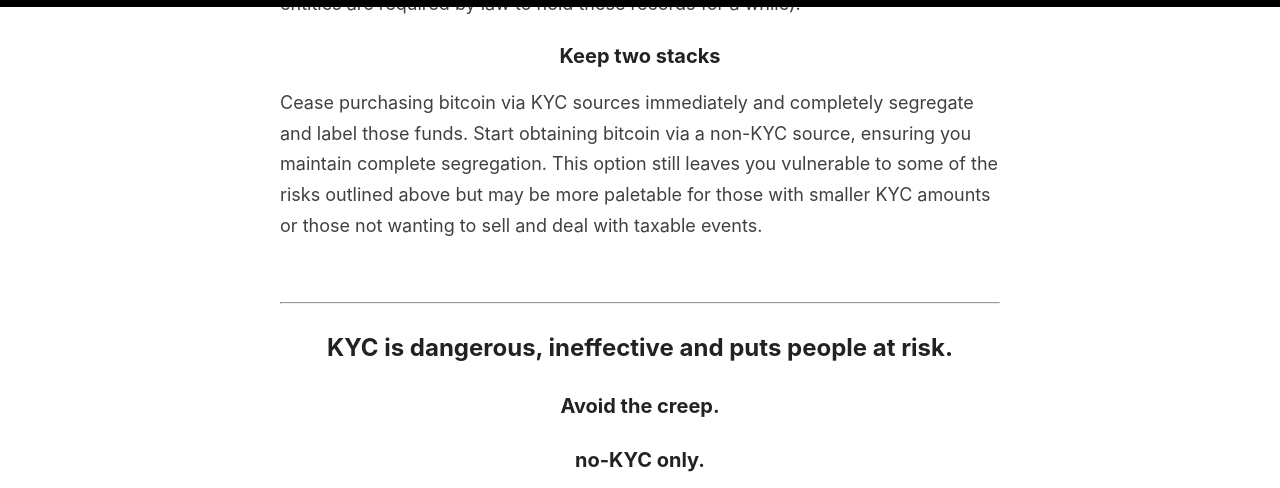
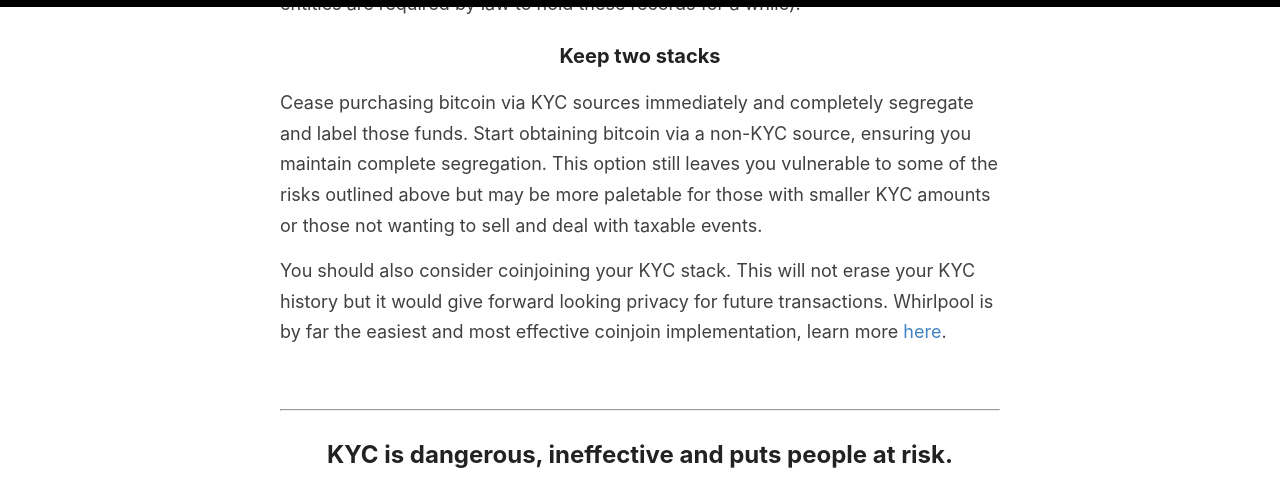
Before and after one commit to BitcoinQnA/noKYConly1, a Jekyll site: the page built from _pages/home.md, in a window 1280 px wide and 900 px high, scrolled down 4314 px, cut to the strip 0-488 px from the top of the window. Built offline with Jekyll 4.4.1, drawn with Linux system fonts in a browser that asks for light colours.

Commit message:
Update home.md

```diff
--- a/_pages/home.md
+++ b/_pages/home.md
@@ -101,6 +101,8 @@ Sell your KYC bought coins back at the exchange you bought them from. Depending
 ### Keep two stacks
 Cease purchasing bitcoin via KYC sources immediately and completely segregate and label those funds. Start obtaining bitcoin via a non-KYC source, ensuring you maintain complete segregation. This option still leaves you vulnerable to some of the risks outlined above but may be more paletable for those with smaller KYC amounts or those not wanting to sell and deal with taxable events.
 
+You should also consider coinjoining your KYC stack. This will not erase your KYC history but it would give forward looking privacy for future transactions. Whirlpool is by far the easiest and most effective coinjoin implementation, learn more [here](https://www.bitcoinqna.com/post/whirlpool-faq).
+
 <br/>
 
 ***
```
